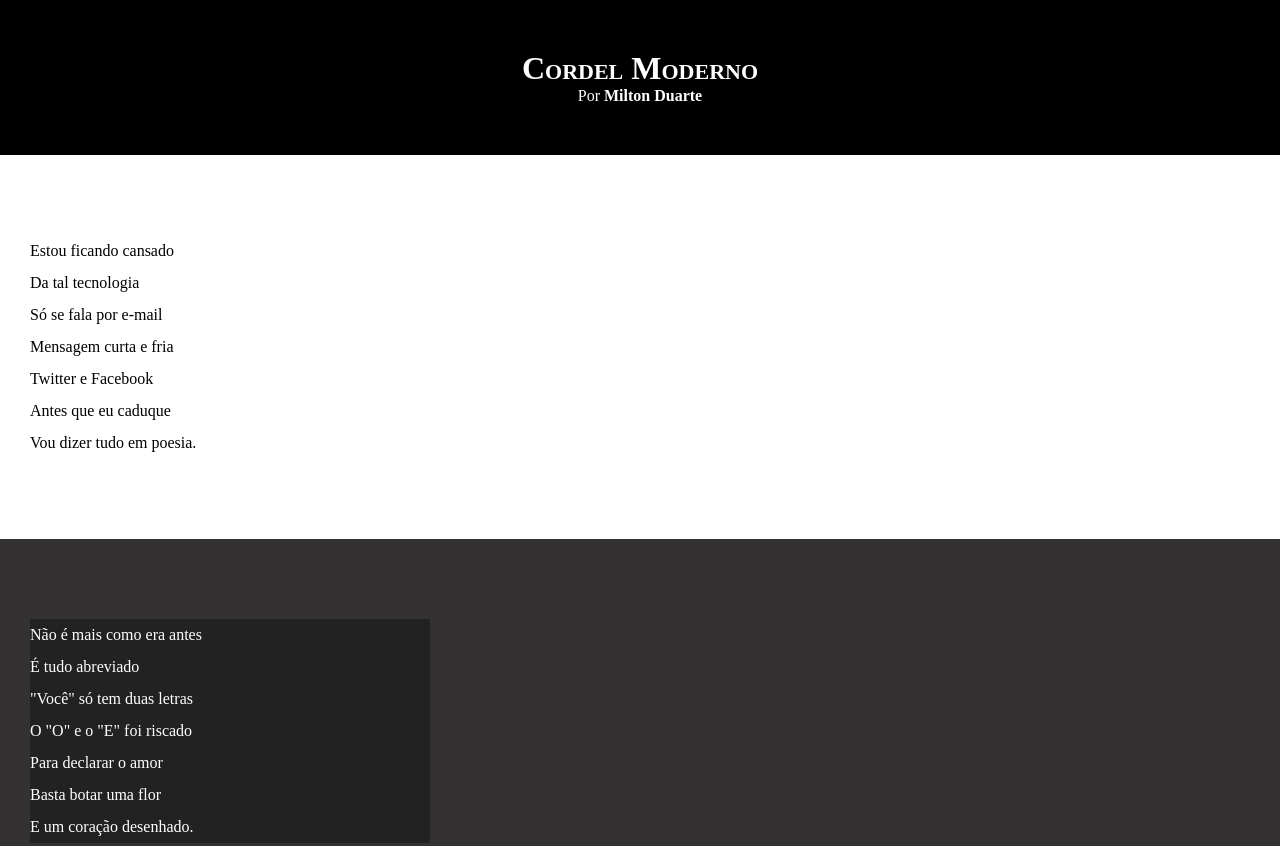
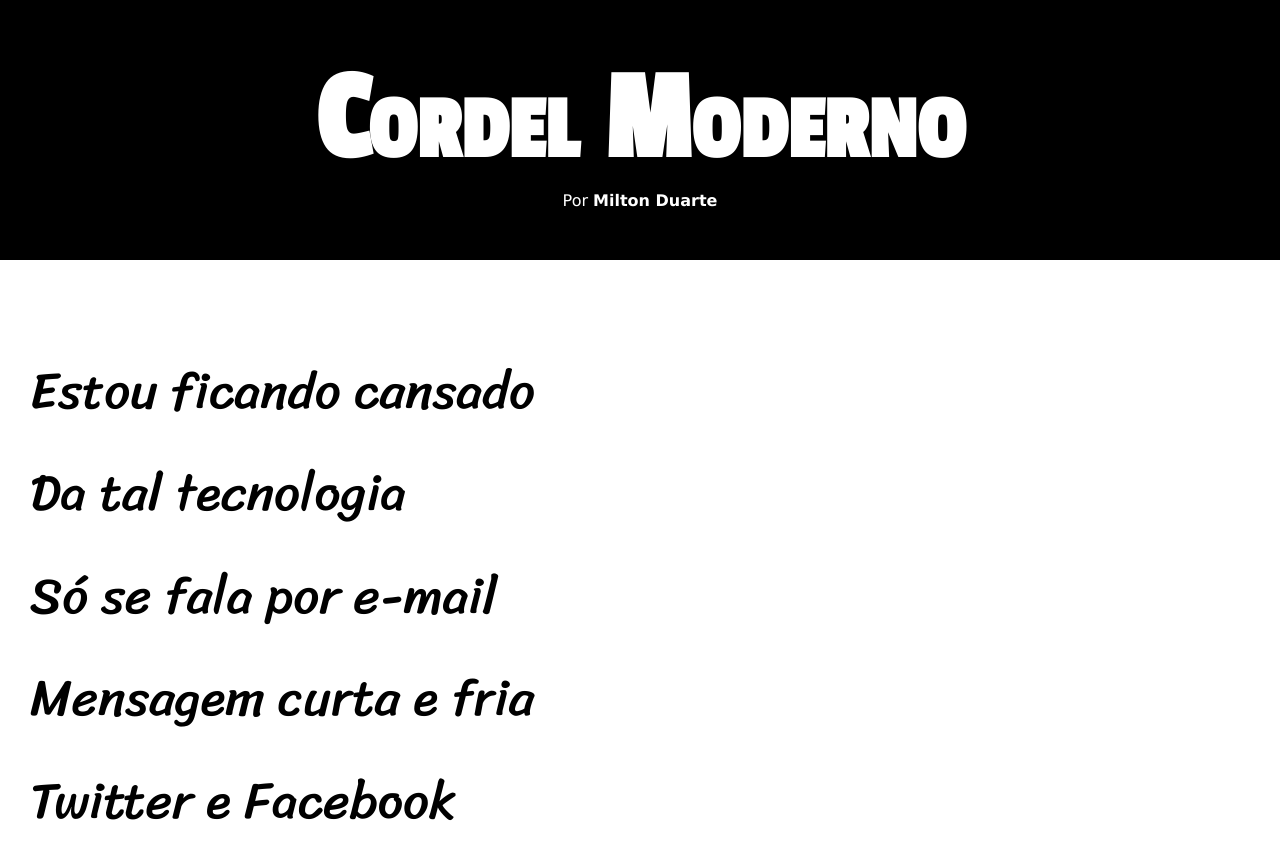
Before and after one commit to LucineiJunior/HTML-css, a plain HTML site: page exercicios/d012/index.html in a window 1280 px wide. Shown: the top 846 px of the page. Drawn offline with Linux system fonts and the light colour scheme.

Commit message:
atualizacao

```diff
--- a/exercicios/d012/estilo/style.css
+++ b/exercicios/d012/estilo/style.css
@@ -1,15 +1,26 @@
 @charset "UTF-8";
+
+@import url('https://fonts.googleapis.com/css2?family=Passion+One&display=swap');
+@import url('https://fonts.googleapis.com/css2?family=Sriracha&display=swap');
+
+:root {
+    --fonte1: Verdana, Geneva, Tahoma, sans-serif;
+    --fonte2: 'Passion One', cursive;
+    --fonte3: 'Sriracha', cursive;
+}
 
 /* reset das margens */
 * {
     margin: 0px;
     padding: 0px;
+    font-size: 1em;
 }
 
 
-main, body {
+html, body {
     min-height: 100vh;
     background-color: darkgray;
+    font-family: var(--fonte1);
 }
 
 header {
@@ -22,6 +33,9 @@ header > h1 {
     padding-top: 50px;
     /* text-transform: uppercase; */
     font-variant: small-caps;
+    font-family: var(--fonte2);
+    font-size: 4em;
+    font-size: 10vw;
 }
 
 header > p {
@@ -42,6 +56,8 @@ section {
     padding-bottom: 10vh;
     line-height: 2em;
     padding-left: 30px;
+    font-family: var(--fonte3);
+    font-size: 4vw;
 }
 
 section.normal {
@@ -57,7 +73,8 @@ section.imagem {
 
 section.imagem > p {
     background-color: rgba(0, 0, 0, 0.315);
-    width: 400px;
+    display: inline-block;
+    padding: 5px;
 }
 
 footer {
```
